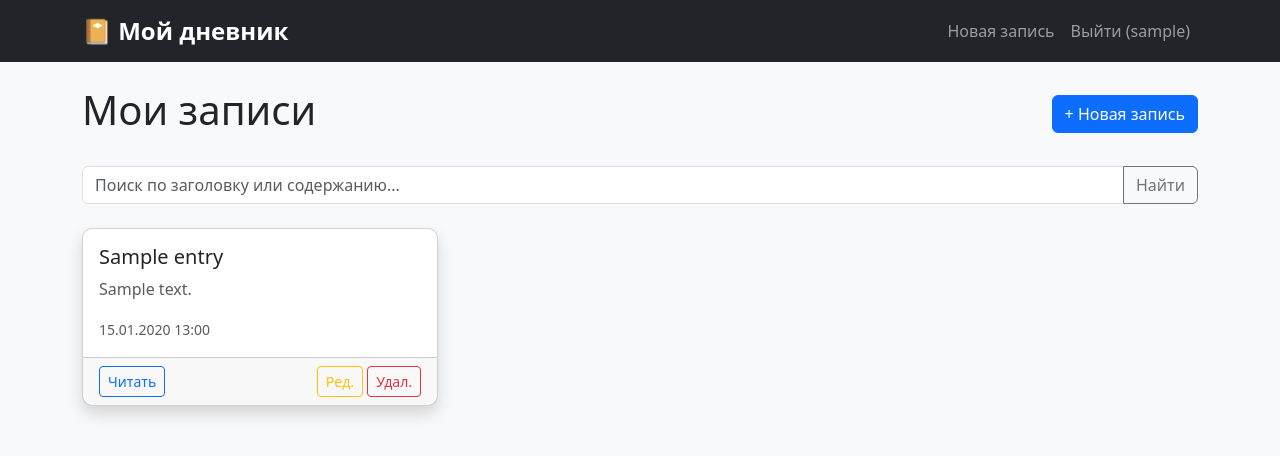
After one commit to ZloyKINDER/personal_diary, a Django app: page / in a window 1280 px wide. The commit adds this page. Shown: the top 456 px of the page. Run offline with Django 5.2, Linux system fonts and the light colour scheme; a user stored in the database is signed in; tables that the repository leaves empty hold one stand-in row (values such as "Sample post").

Commit message:
Add Bootstrap-styled templates and static CSS

```diff
--- /dev/null
+++ b/static/css/style.css
@@ -0,0 +1,22 @@
+body {
+    background-color: #f8f9fa;
+}
+
+.navbar-brand {
+    font-size: 1.5rem;
+    font-weight: bold;
+}
+
+.card {
+    border-radius: 10px;
+    transition: transform 0.2s;
+}
+
+.card:hover {
+    transform: translateY(-2px);
+}
+
+.form-control:focus {
+    border-color: #0d6efd;
+    box-shadow: 0 0 0 0.2rem rgba(13, 110, 253, 0.25);
+}
--- /dev/null
+++ b/templates/entries/entry_list.html
@@ -0,0 +1,50 @@
+{% extends 'base/base.html' %}
+{% block title %}Мои записи{% endblock %}
+
+{% block content %}
+<div class="d-flex justify-content-between align-items-center mb-4">
+    <h1>Мои записи</h1>
+    <a href="{% url 'entry_create' %}" class="btn btn-primary">+ Новая запись</a>
+</div>
+
+<form class="mb-4" method="GET" action="{% url 'entry_list' %}">
+    <div class="input-group">
+        <input type="text" name="q" class="form-control" placeholder="Поиск по заголовку или содержанию..." value="{{ query|default:'' }}">
+        <button type="submit" class="btn btn-outline-secondary">Найти</button>
+        {% if query %}
+            <a href="{% url 'entry_list' %}" class="btn btn-outline-danger">Сбросить</a>
+        {% endif %}
+    </div>
+</form>
+
+{% if entries %}
+    <div class="row">
+        {% for entry in entries %}
+            <div class="col-md-6 col-lg-4 mb-4">
+                <div class="card shadow h-100">
+                    <div class="card-body">
+                        <h5 class="card-title">{{ entry.title }}</h5>
+                        <p class="card-text text-muted">{{ entry.content|truncatechars:150 }}</p>
+                        <small class="text-muted">{{ entry.created_at|date:"d.m.Y H:i" }}</small>
+                    </div>
+                    <div class="card-footer d-flex justify-content-between">
+                        <a href="{% url 'entry_detail' entry.pk %}" class="btn btn-sm btn-outline-primary">Читать</a>
+                        <div>
+                            <a href="{% url 'entry_edit' entry.pk %}" class="btn btn-sm btn-outline-warning">Ред.</a>
+                            <a href="{% url 'entry_delete' entry.pk %}" class="btn btn-sm btn-outline-danger">Удал.</a>
+                        </div>
+                    </div>
+                </div>
+            </div>
+        {% endfor %}
+    </div>
+{% else %}
+    <div class="alert alert-info">
+        {% if query %}
+            По запросу "{{ query }}" ничего не найдено.
+        {% else %}
+            У вас пока нет записей. <a href="{% url 'entry_create' %}" class="alert-link">Создайте первую!</a>
+        {% endif %}
+    </div>
+{% endif %}
+{% endblock %}
--- a/templates/users/login.html
+++ b/templates/users/login.html
@@ -1,4 +1,4 @@
-{% extends 'base.html' %}
+{% extends 'base/base.html' %}
 {% block title %}Вход{% endblock %}
 
 {% block content %}
--- a/templates/users/register.html
+++ b/templates/users/register.html
@@ -1,4 +1,4 @@
-{% extends 'base.html' %}
+{% extends 'base/base.html' %}
 {% block title %}Регистрация{% endblock %}
 
 {% block content %}
```
Also changed, not shown: templates/entries/entry_confirm_delete.html (added, +22 -0 lines), templates/entries/entry_detail.html (added, +25 -0 lines), templates/entries/entry_form.html (added, +21 -0 lines).
